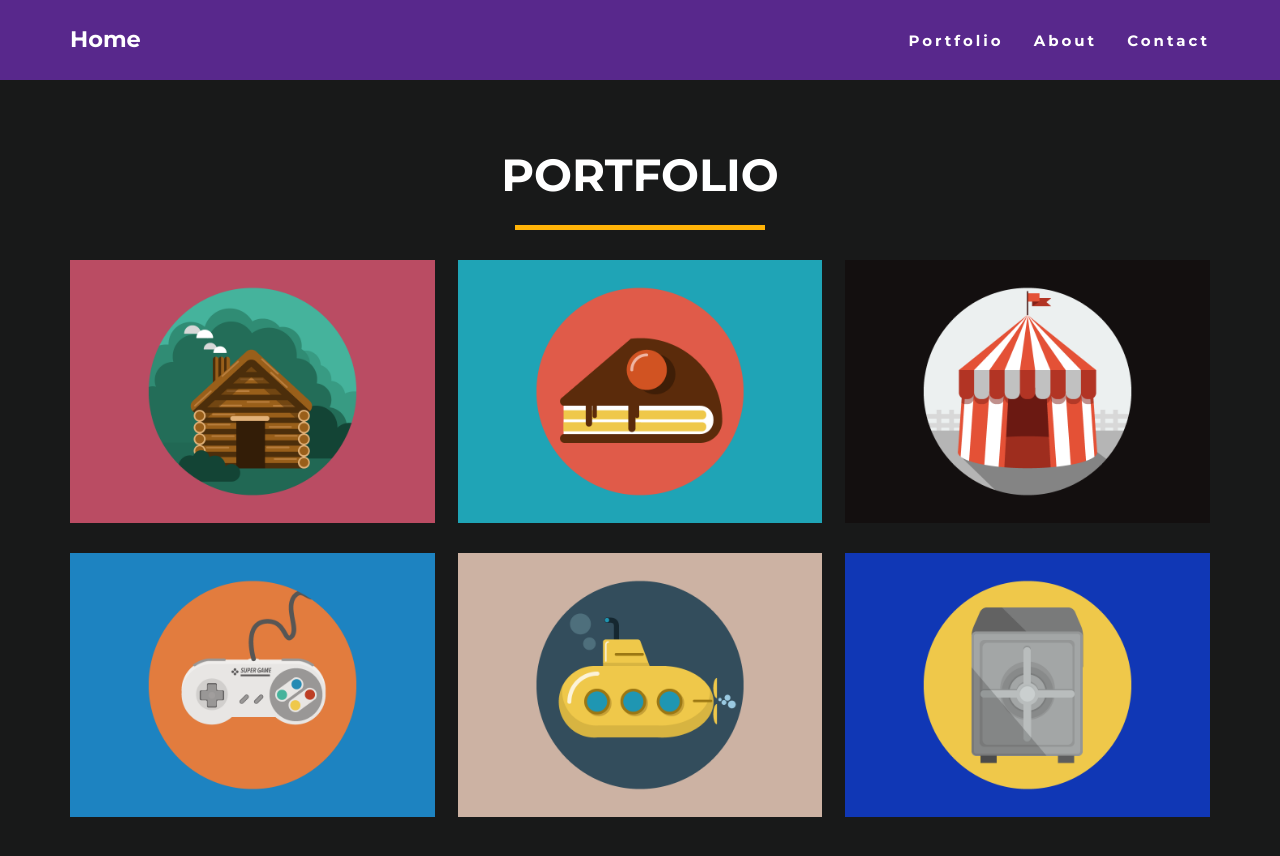
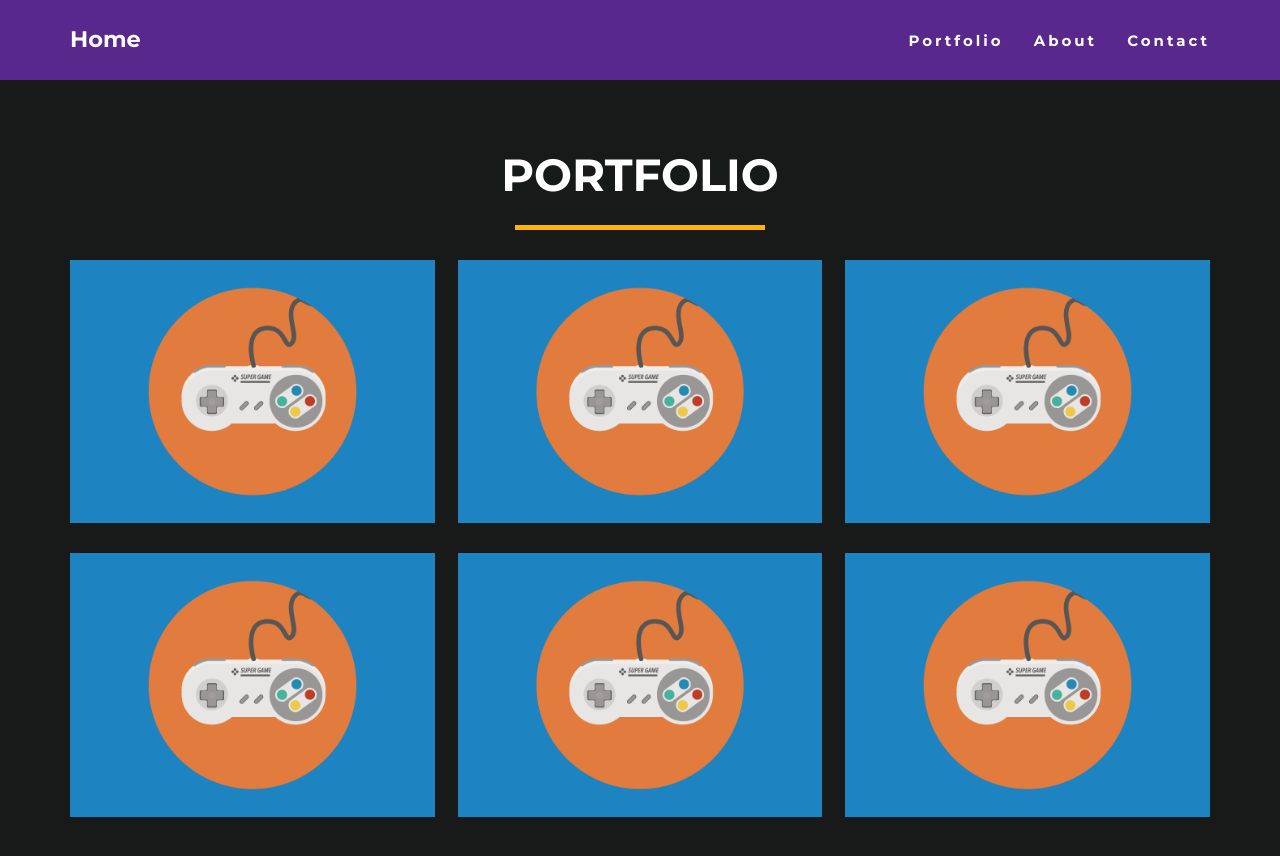
Before and after one commit to aucarte/drafts, a Jekyll site: the page built from _posts/2014-07-18-project-1.markdown, in a window 1280 px wide and 900 px high, scrolled down 927 px. Shown: the top 856 px of the window. Built offline with Jekyll 4.4.1, drawn with Linux system fonts in a browser that asks for light colours.

Commit message:
update portfolio files

```diff
--- a/_posts/2014-07-13-project-6.markdown
+++ b/_posts/2014-07-13-project-6.markdown
@@ -2,7 +2,7 @@
 layout: default
 modal-id: 6
 date: 2014-07-15
-img: submarine.png
+img: game.png
 alt: image-alt
 project-date: April 2014
 client: Start Bootstrap
--- a/_posts/2014-07-14-project-5.markdown
+++ b/_posts/2014-07-14-project-5.markdown
@@ -2,7 +2,7 @@
 layout: default
 modal-id: 5
 date: 2014-07-14
-img: safe.png
+img: game.png
 alt: image-alt
 project-date: April 2014
 client: Start Bootstrap
--- a/_posts/2014-07-16-project-3.markdown
+++ b/_posts/2014-07-16-project-3.markdown
@@ -2,7 +2,7 @@
 layout: default
 modal-id: 3
 date: 2014-07-16
-img: circus.png
+img: game.png
 alt: image-alt
 project-date: April 2014
 client: Start Bootstrap
--- a/_posts/2014-07-17-project-2.markdown
+++ b/_posts/2014-07-17-project-2.markdown
@@ -2,7 +2,7 @@
 layout: default
 modal-id: 2
 date: 2014-07-17
-img: cake.png
+img: game.png
 alt: image-alt
 project-date: April 2014
 client: Start Bootstrap
--- a/_posts/2014-07-18-project-1.markdown
+++ b/_posts/2014-07-18-project-1.markdown
@@ -2,7 +2,7 @@
 layout: default
 modal-id: 1
 date: 2014-07-18
-img: cabin.png
+img: game.png
 alt: image-alt
 project-date: April 2014
 client: Start Bootstrap
```
